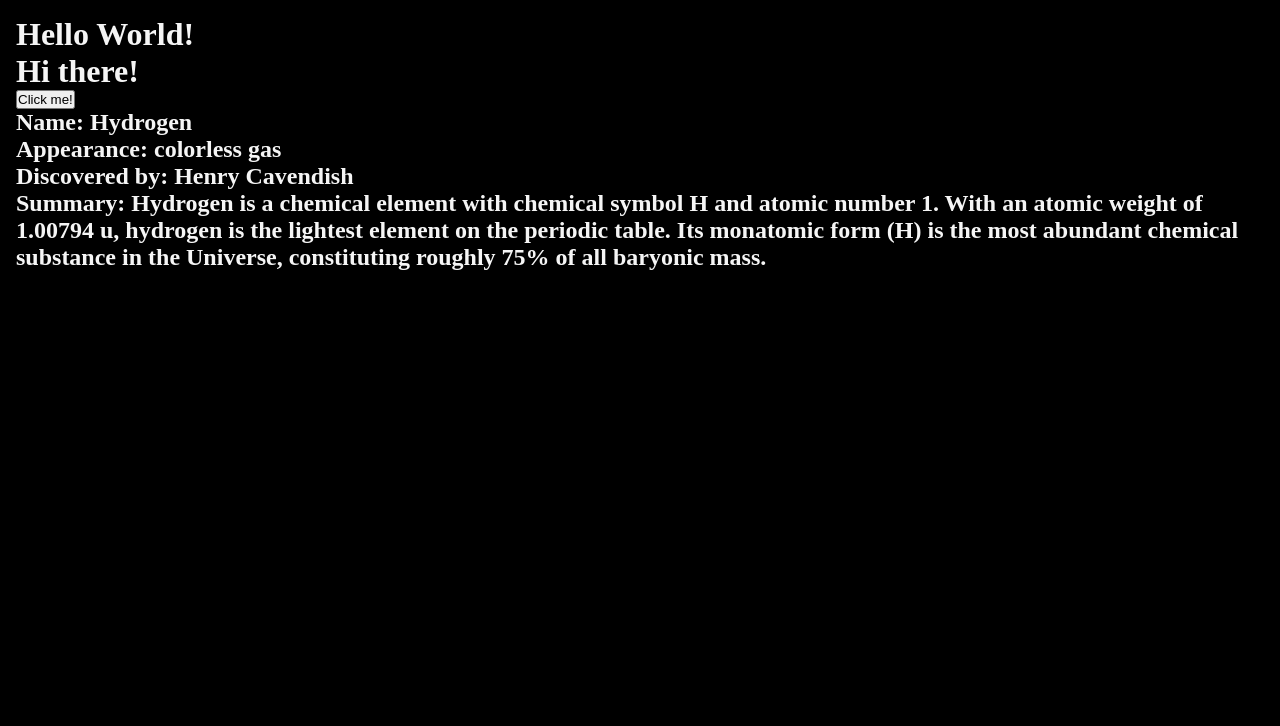
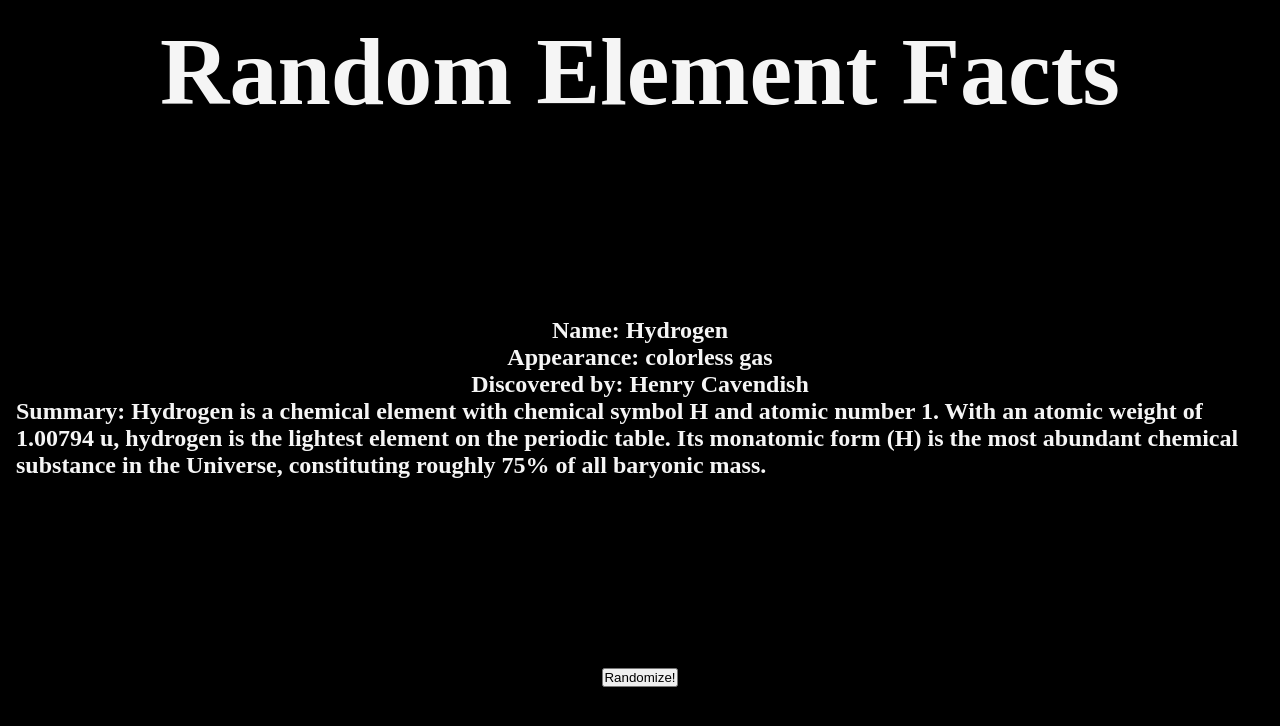
Before and after one commit to robbyrenz/random-element-facts, a React (Create React App) app: page / in a window 1280 px wide. Shown: the top 726 px of the page. Built offline with nearby package versions, Linux system fonts and the light colour scheme.

Commit message:
add flexbox & refactored my code

```diff
--- a/src/App.js
+++ b/src/App.js
@@ -1,12 +1,13 @@
 import React from "react"
 
 import ElementContainer from "./components/ElementContainer"
+import Header from "./components/Header"
 
 function App() {
 	return (
 		<div>
-			<h1>Hello World!</h1>
-			<ElementContainer greetings={"Hi there!"}/>
+			<Header heading={"Random Element Facts"} />
+			<ElementContainer />
 		</div>
 	)
 }
--- a/src/components/Element.js
+++ b/src/components/Element.js
@@ -2,7 +2,7 @@ import React from "react"
 
 function Element(props) {
     return (
-        <div>
+        <div className="container">
             <h2>Name: {props.element.name}</h2>
             <h2>Appearance: {props.element.appearance}</h2>
             <h2>Discovered by: {props.element.discovered_by}</h2>
--- a/src/components/ElementContainer.js
+++ b/src/components/ElementContainer.js
@@ -4,12 +4,14 @@ import periodicTable from "../data/periodic_table.json"
 import Element from "./Element"
 
 class ElementContainer extends React.Component {
-    constructor(props) {
-        super(props)
+    constructor() {
+        super()
         this.state = {
-            elements: periodicTable.elements
+            elements: periodicTable.elements,
+            randomElement: periodicTable.elements[0]
         }
         this.handleClick = this.handleClick.bind(this)
+        // this.generateRandomElement = this.randomElement.bind(this)
     }
 
     handleClick() {
@@ -25,12 +27,16 @@ class ElementContainer extends React.Component {
         }
     }
 
+    generateRandomElement() {
+
+    }
+
     render() {
         return (
-            <div>
+            <div className="container">
                 <h1>{this.props.greetings}</h1>
-                <button onClick={this.handleClick}>Click me!</button>
-                <Element element={this.state.elements[0]} />
+                <Element element={this.state.randomElement} />
+                <button onClick={this.handleClick}>Randomize!</button>
             </div>
         )
     }
--- a/src/components/Header.js
+++ b/src/components/Header.js
@@ -0,0 +1,11 @@
+import React from "react"
+
+function Header(props) {
+    return (
+        <div className="heading">
+            <h1>{props.heading}</h1>
+        </div>
+    )
+}
+
+export default Header
--- a/src/index.css
+++ b/src/index.css
@@ -10,3 +10,17 @@ body {
 	font-family: 'Times New Roman';
 	padding: 1em;
 }
+
+.heading {
+	font-size: 3em;
+	text-align: center;
+	text-decoration: wavy;
+}
+
+.container {
+	display: flex;
+	flex-direction: column;
+	justify-content: center;
+	align-items: center;
+	height: 70vh;
+}
```
